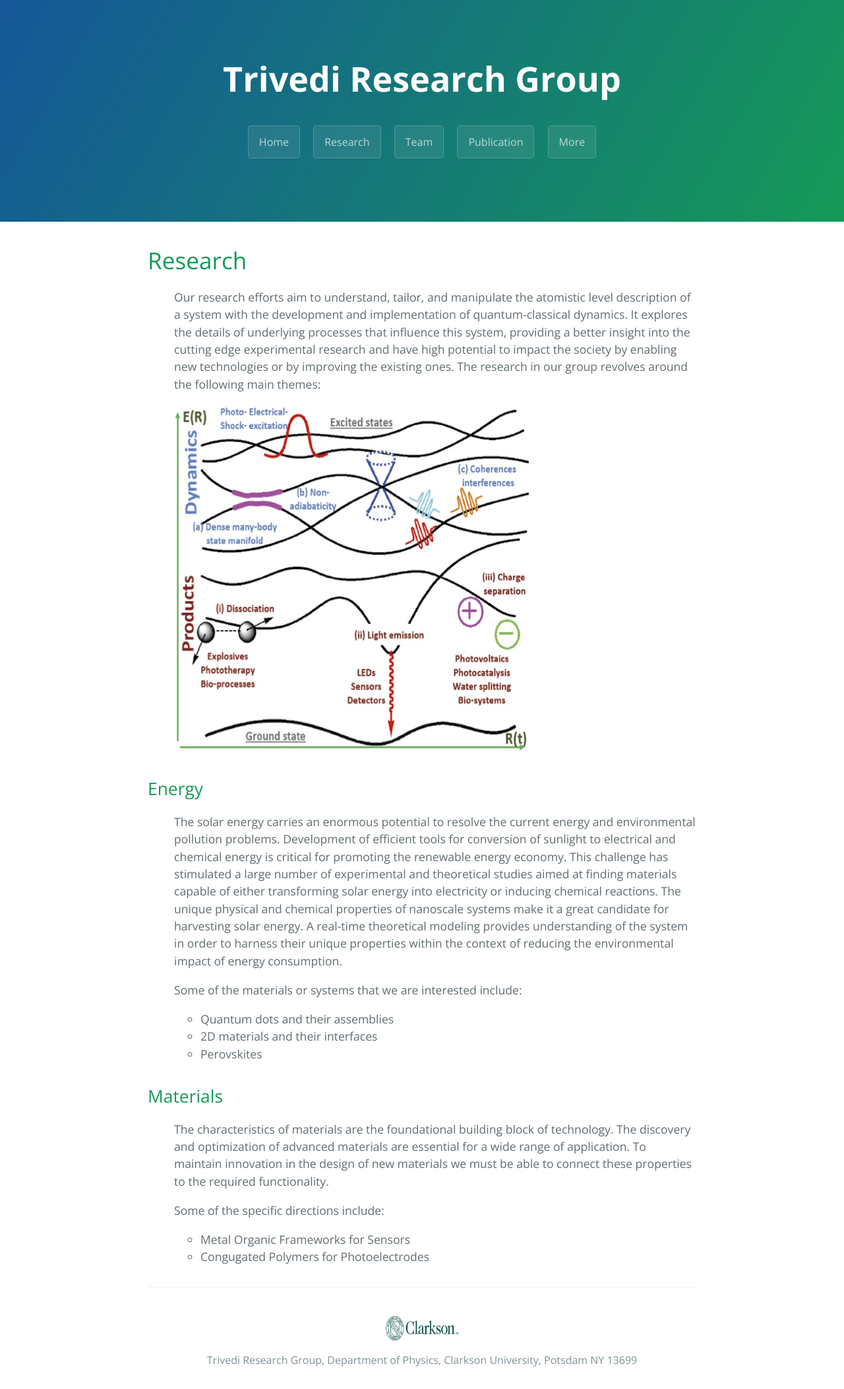
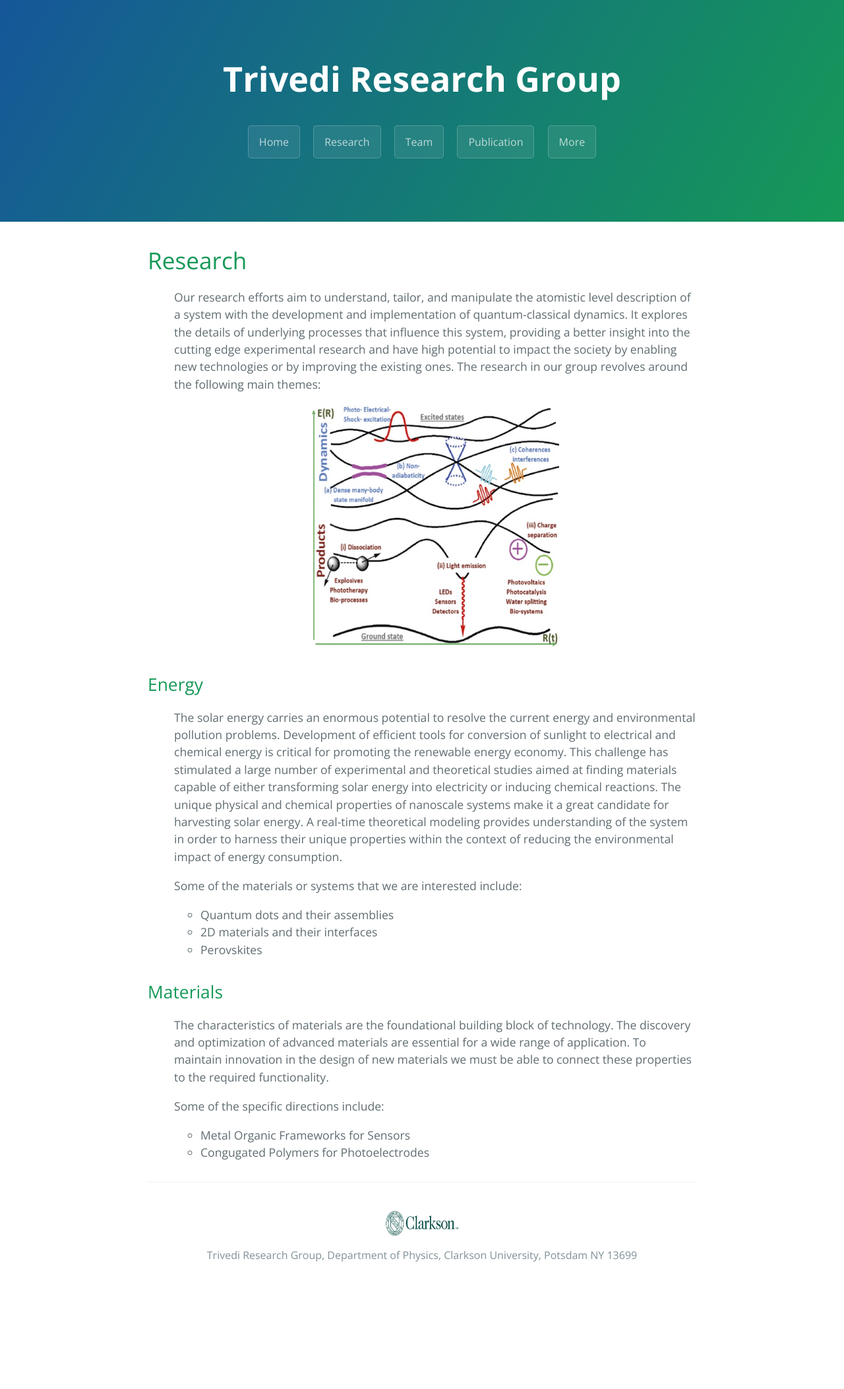
Before and after one commit to dharatrivedi/dharatrivedi.github.io, a Jekyll site: the page built from research.html, in a window 1280 px wide. Shown: the whole page at 66% size. Built offline with Jekyll 4.4.1, drawn with Linux system fonts in a browser that asks for light colours; after the commit the page ends 1946 px from its top, so only the background shows below that.

Commit message:
Update research.html

```diff
--- a/research.html
+++ b/research.html
@@ -10,7 +10,7 @@ title: {{ site.name }}
       Our research efforts aim to understand, tailor, and manipulate the atomistic level description of a system with the development and implementation of quantum-classical dynamics. It explores the details of underlying processes that influence this system, providing a better insight into the cutting edge experimental research and have high potential to impact the society by enabling new technologies or by improving the existing ones. The research in our group revolves around the following main themes:
     {% endfor %}
   </ul>
-  <ul class="posts">
+  <ul class="center">
     <img src="/images/1.jpg" alt="Dynamics">
   </ul>
   <h2>Energy</h2>
```
